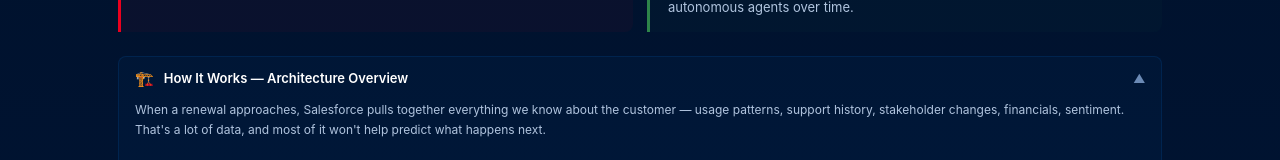
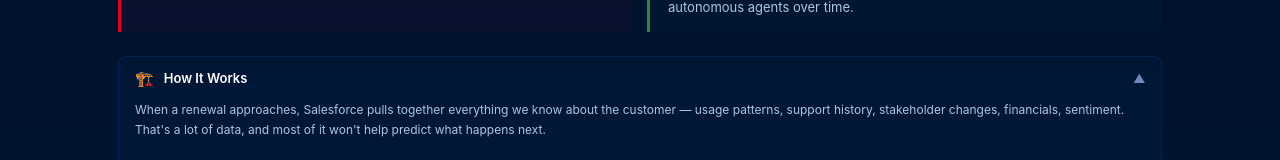
Before and after one commit to dhakshanayashwanth/renewal-intelligence-agent, a React (Vite) app: page / in a window 1280 px wide. Shown: the part 250-410 px from the top of the page. Built offline with nearby package versions, Linux system fonts and the light colour scheme.

Commit message:
Update App.jsx

```diff
--- a/src/App.jsx
+++ b/src/App.jsx
@@ -883,7 +883,7 @@
             </div>
 
             <div style={{ marginBottom: 24 }}>
-              <Accordion title="How It Works — Architecture Overview" icon="🏗️" defaultOpen={true}>
+              <Accordion title="How It Works" icon="🏗️" defaultOpen={true}>
                 When a renewal approaches, Salesforce pulls together everything we know about the customer — usage patterns, support history, stakeholder changes, financials, sentiment. That's a lot of data, and most of it won't help predict what happens next.<br/><br/>
                 The <strong style={{ color: sf.lightBlue }}>Intelligence Layer</strong> sits in the middle and asks one question: <em>does this data point actually help predict the renewal outcome?</em> Each signal gets scored and classified — HIGH means act now, NOISE means ignore it. Only the signals that matter reach the agent, so its recommendations are sharper and more specific.<br/><br/>
                 <strong style={{ color: sf.warningLight }}>Managers stay in control.</strong> If the model misses something or gets a signal wrong, managers can override it with one click. Every override teaches the model to score better next time.<br/><br/>
```
